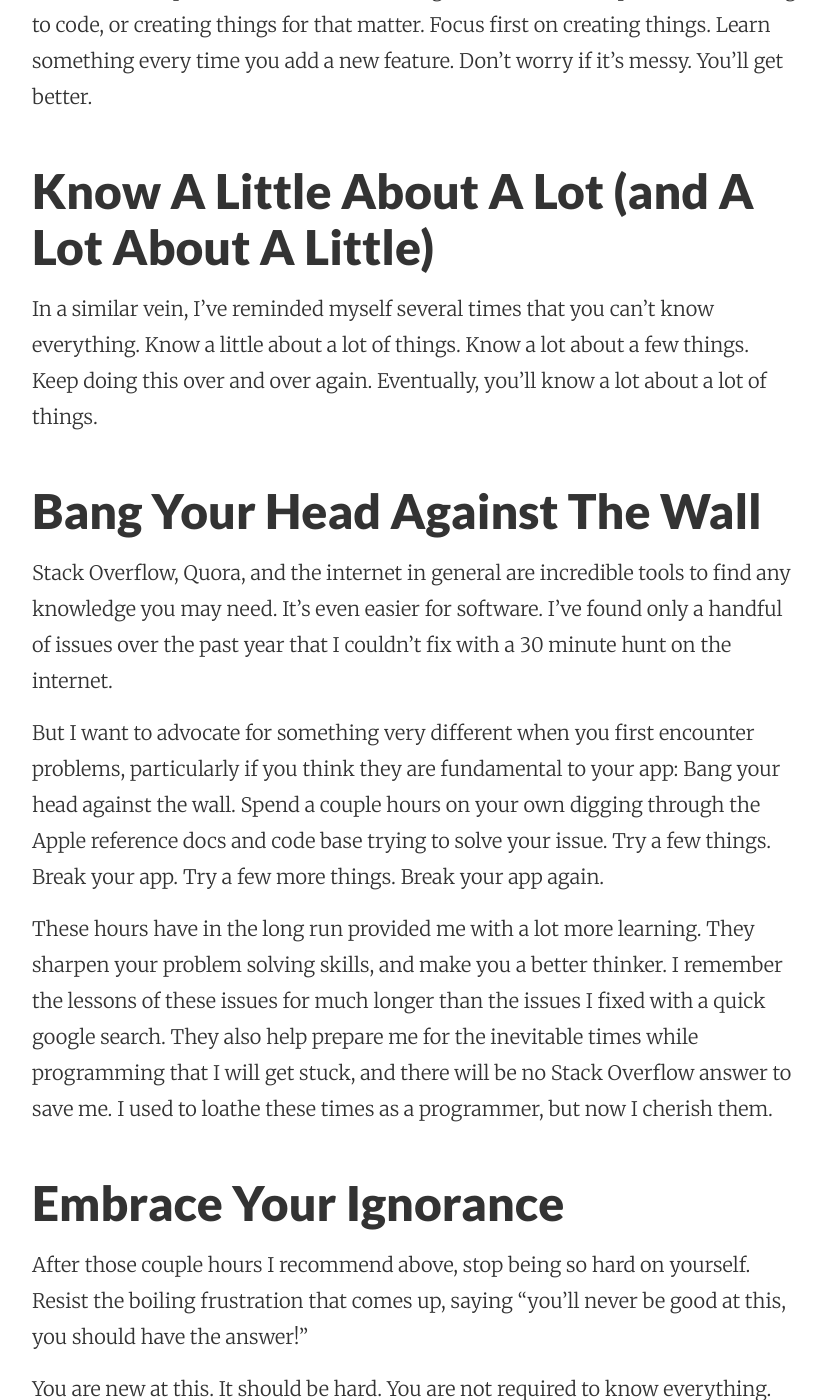
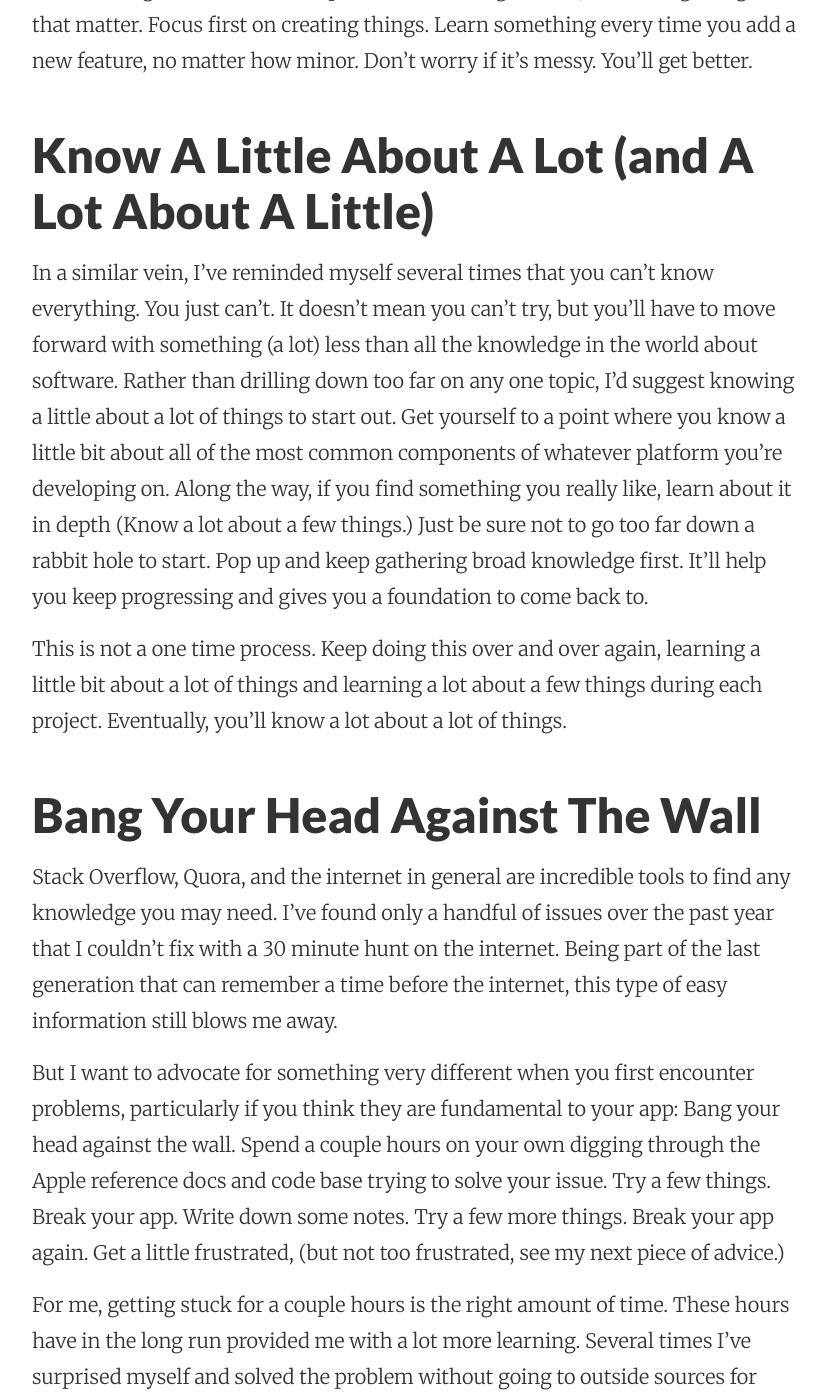
Before and after one commit to tvieweg/tvieweg.github.io, a Jekyll site: the page built from _posts/2015-08-13-lessons-from-my-first-year-of-coding.markdown, in a window 1280 px wide and 1400 px high, scrolled down 2452 px. Shown: the whole window, without its empty margins (224-1050 px from the left). Built offline with Jekyll 4.4.1, drawn with Linux system fonts in a browser that asks for light colours; some of the changed text lies outside the part shown.

Commit message:
Post update: Lessons from my first year of coding.

```diff
--- a/_posts/2015-08-13-lessons-from-my-first-year-of-coding.markdown
+++ b/_posts/2015-08-13-lessons-from-my-first-year-of-coding.markdown
@@ -22,25 +22,35 @@ Stop Being Intimidated
 
 Software, and sometimes the people who develop it, can be intimidating. I struggled a lot with the jargon of object oriented programming, and the language of Software. I still struggle with it. I've never been huge on jargon and subscribe to the [say it simply](http://xkcd.com/1133/) mentality. Sometimes the jargon is useful, but when you're getting started, I argue that it gets in the way. Do yourself a favor and describe what's happening in your code in any language you can. Just focus on what's actually happening. Learn the jargon after that.
 
-The big lesson for me was to not be intimidated by the jargon, the philosophical debates on spaces vs. tabs, the sweeping decrees about the best and ways to handle certain problems faced when coding. None of this is important to learning to code, or creating things for that matter. Focus first on creating things. Learn something every time you add a new feature. Don't worry if it's messy. You'll get better.
+Don't be intimidated by the jargon, the philosophical debates on spaces vs. tabs, the sweeping decrees about the best and ways to handle certain problems faced when coding. None of this is important to learning to code, or creating things for that matter. Focus first on creating things. Learn something every time you add a new feature, no matter how minor. Don't worry if it's messy. You'll get better.
 
 Know A Little About A Lot (and A Lot About A Little)
 --------------------------------------------------------------------------
-In a similar vein, I’ve reminded myself several times that you can’t know everything. Know a little about a lot of things. Know a lot about a few things. Keep doing this over and over again. Eventually, you’ll know a lot about a lot of things.
+In a similar vein, I’ve reminded myself several times that you can’t know everything. You just can't. It doesn't mean you can't try, but you'll have to move forward with something (a lot) less than all the knowledge in the world about software. Rather than drilling down too far on any one topic, I'd suggest knowing a little about a lot of things to start out. Get yourself to a point where you know a little bit about all of the most common components of whatever platform you're developing on. Along the way, if you find something you really like, learn about it in depth (Know a lot about a few things.) Just be sure not to go too far down a rabbit hole to start. Pop up and keep gathering broad knowledge first. It'll help you keep progressing and gives you a foundation to come back to.
+
+This is not a one time process. Keep doing this over and over again, learning a little bit about a lot of things and learning a lot about a few things during each project. Eventually, you’ll know a lot about a lot of things.
 
 Bang Your Head Against The Wall
 --------------------------------------------------
-Stack Overflow, Quora, and the internet in general are incredible tools to find any knowledge you may need. It’s even easier for software. I’ve found only a handful of issues over the past year that I couldn’t fix with a 30 minute hunt on the internet.
+Stack Overflow, Quora, and the internet in general are incredible tools to find any knowledge you may need. I’ve found only a handful of issues over the past year that I couldn’t fix with a 30 minute hunt on the internet. Being part of the last generation that can remember a time before the internet, this type of easy information still blows me away.
 
-But I want to advocate for something very different when you first encounter problems, particularly if you think they are fundamental to your app: Bang your head against the wall. Spend a couple hours on your own digging through the Apple reference docs and code base trying to solve your issue. Try a few things. Break your app. Try a few more things. Break your app again.
+But I want to advocate for something very different when you first encounter problems, particularly if you think they are fundamental to your app: Bang your head against the wall. Spend a couple hours on your own digging through the Apple reference docs and code base trying to solve your issue. Try a few things. Break your app. Write down some notes. Try a few more things. Break your app again. Get a little frustrated, (but not too frustrated, see my next piece of advice.)
 
-These hours have in the long run provided me with a lot more learning. They sharpen your problem solving skills, and make you a better thinker. I remember the lessons of these issues for much longer than the issues I fixed with a quick google search. They also help prepare me for the inevitable times while programming that I will get stuck, and there will be no Stack Overflow answer to save me. I used to loathe these times as a programmer, but now I cherish them.
+For me, getting stuck for a couple hours is the right amount of time. These hours have in the long run provided me with a lot more learning. Several times I've surprised myself and solved the problem without going to outside sources for help. Even when I haven't, I found that I learned more (and retained more) by really thinking about the issue for a while.
+
+Getting stuck will sharpen your problem solving skills, and make you a better thinker. They also help you prepare for the inevitable times as a developer that you'll get stuck on tough issues, and there may be no Stack Overflow answer to save me. I used to loathe these times as a programmer, but now I cherish them. The best learning happens during these times.
 
 Embrace Your Ignorance
 ------------------------------------
-After those couple hours I recommend above, stop being so hard on yourself. Resist the boiling frustration that comes up, saying “you’ll never be good at this, you should have the answer!”
+After those couple hours of banging your head against the wall like I recommend above, stop being so hard on yourself! Resist the boiling frustration that comes up, saying “you’ll never be good at this, you should have the answer!”
 
 You are new at this. It should be hard. You are not required to know everything. Go find the answer from people more knowledgeable. Embrace your ignorance.
 
+Further, don't try to pretend that you know everything when you talk to fellow developers. Be honest about your skills, and ask good questions. This is far more impressive and productive than pretending that you have an answer for everything. Learn to say "I don't know" when people ask you tough questions about software. Then go try to find the answer.
+
 Just Try It
 ---------------
+
+I came from a mechanical engineering background, which meant I worked almost exclusively with hardware. This meant if I screwed something up in my design, there was a big cost to buy new parts (and wait for them to arrive).
+
+Software has no such penalties, which is an incredibly liberating and powerful feature. Use it! Don't be afraid to break your code. You should be doing so on a regular basis. Try all sorts of things. See what it does. The worst thing that happens is that you undo your changes and try something else. No penalty whatsoever! So get out there and start writing code. It will break. At first you'll have no idea why. But you'll get better, and eventually write less buggy code, and learn to catch bugs faster. The sooner you start trying things, the sooner you'll get to this point.
```
